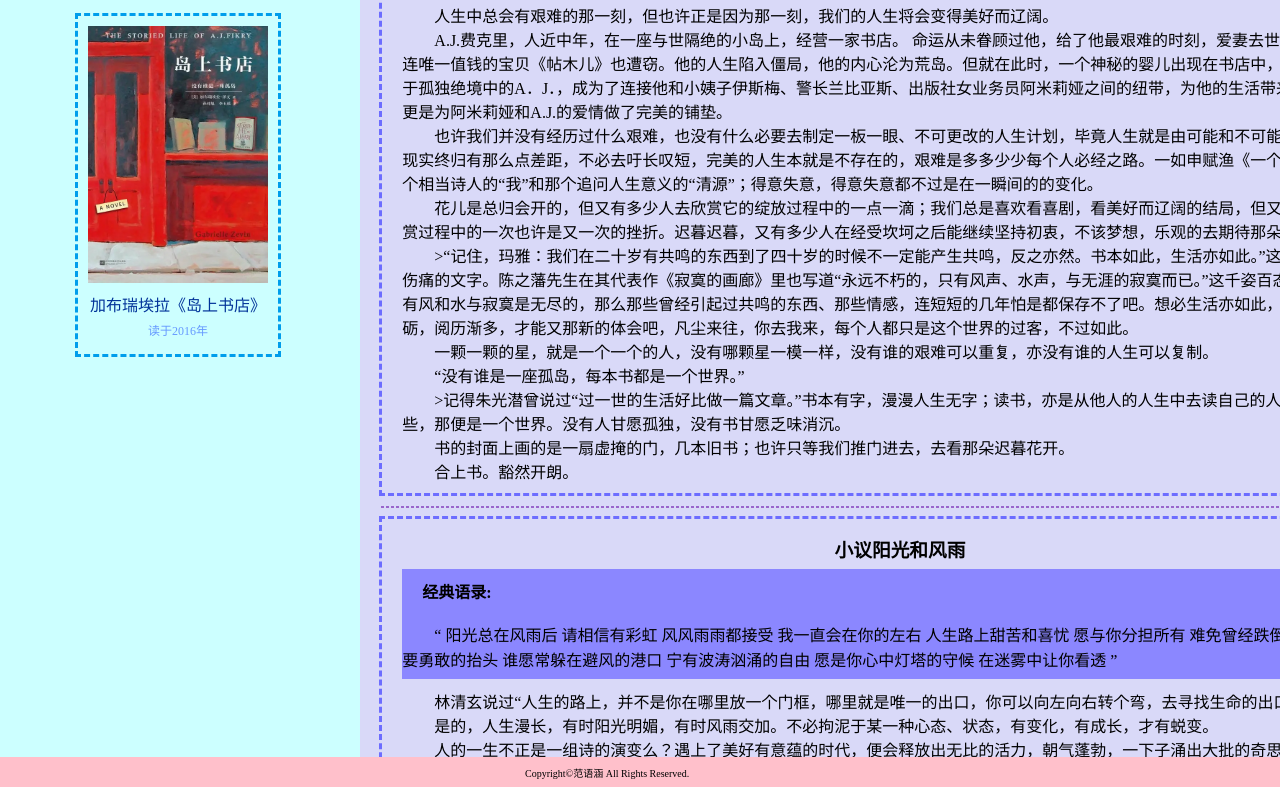
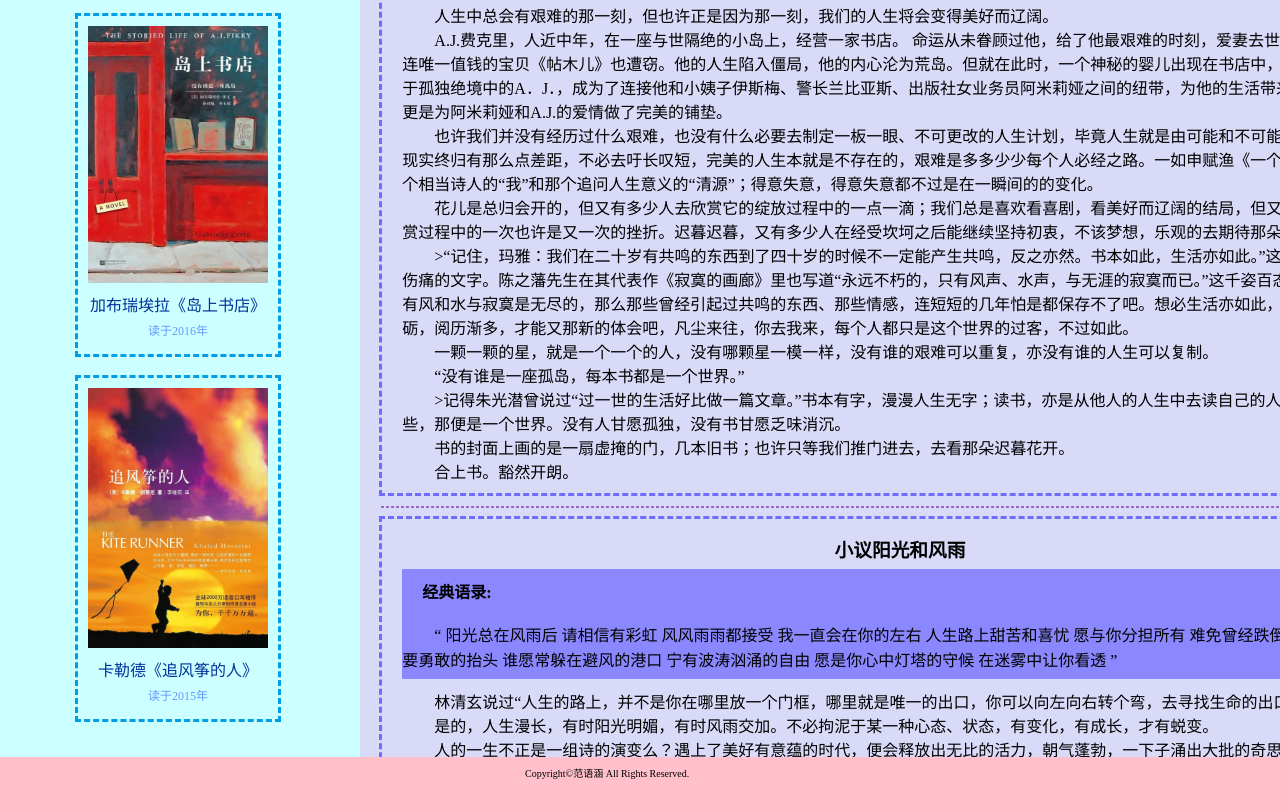
Before and after one commit to yuki-fyh/201921130032, a plain HTML site: page special1.html in a window 1280 px wide. Shown: the part 1123-1910 px from the top of the page. Drawn offline with Linux system fonts and the light colour scheme.

Commit message:
Add files via upload

```diff
--- a/special1.html
+++ b/special1.html
@@ -137,6 +137,14 @@
                                 <p class="small">读于2016年</p>
                             </div>
                         </li>
+                        <br>
+                        <li>
+                            <div class="book">
+                                <img src="imgs/zfzdr.jpg" alt="">
+                                <p>卡勒德《追风筝的人》</p>
+                                <p class="small">读于2015年</p>
+                            </div>
+                        </li>
                     </ul>
                 </div>
                 </aside>
```
